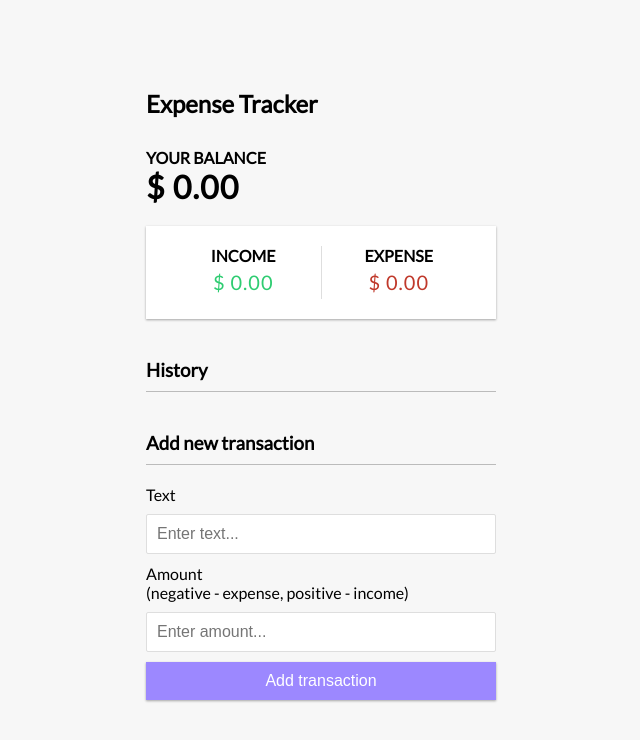
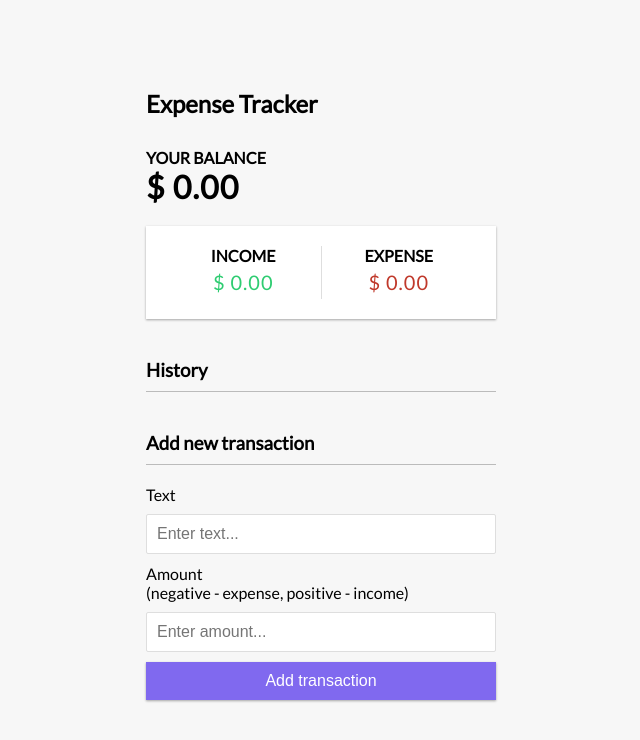
Before and after one commit to KasareSimran/Expense-Tracker, a React (Vite) app: page / in a window 1280 px wide. Shown: the top 740 px of the page, without its empty margins (319-959 px from the left). Built offline with nearby package versions, Linux system fonts and the light colour scheme.

Commit message:
style for app

```diff
--- a/src/App.css
+++ b/src/App.css
@@ -88,7 +88,7 @@ input[type='number'] {
 
 .btn {
   cursor: pointer;
-  background-color: #9c88ff;
+  background-color: #8069ef;
   box-shadow: var(--box-shadow);
   color: #fff;
   border: 0;
```
